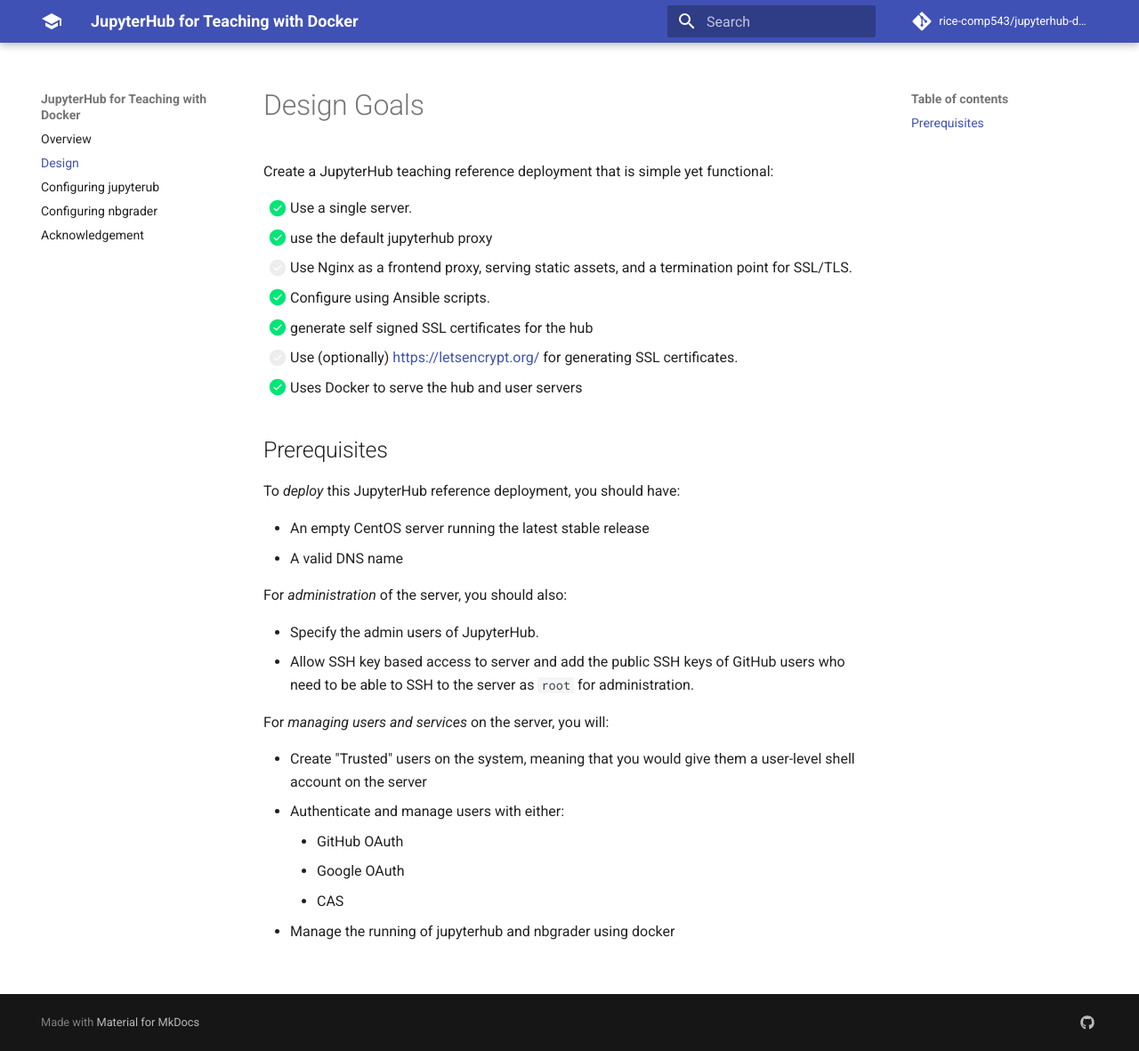
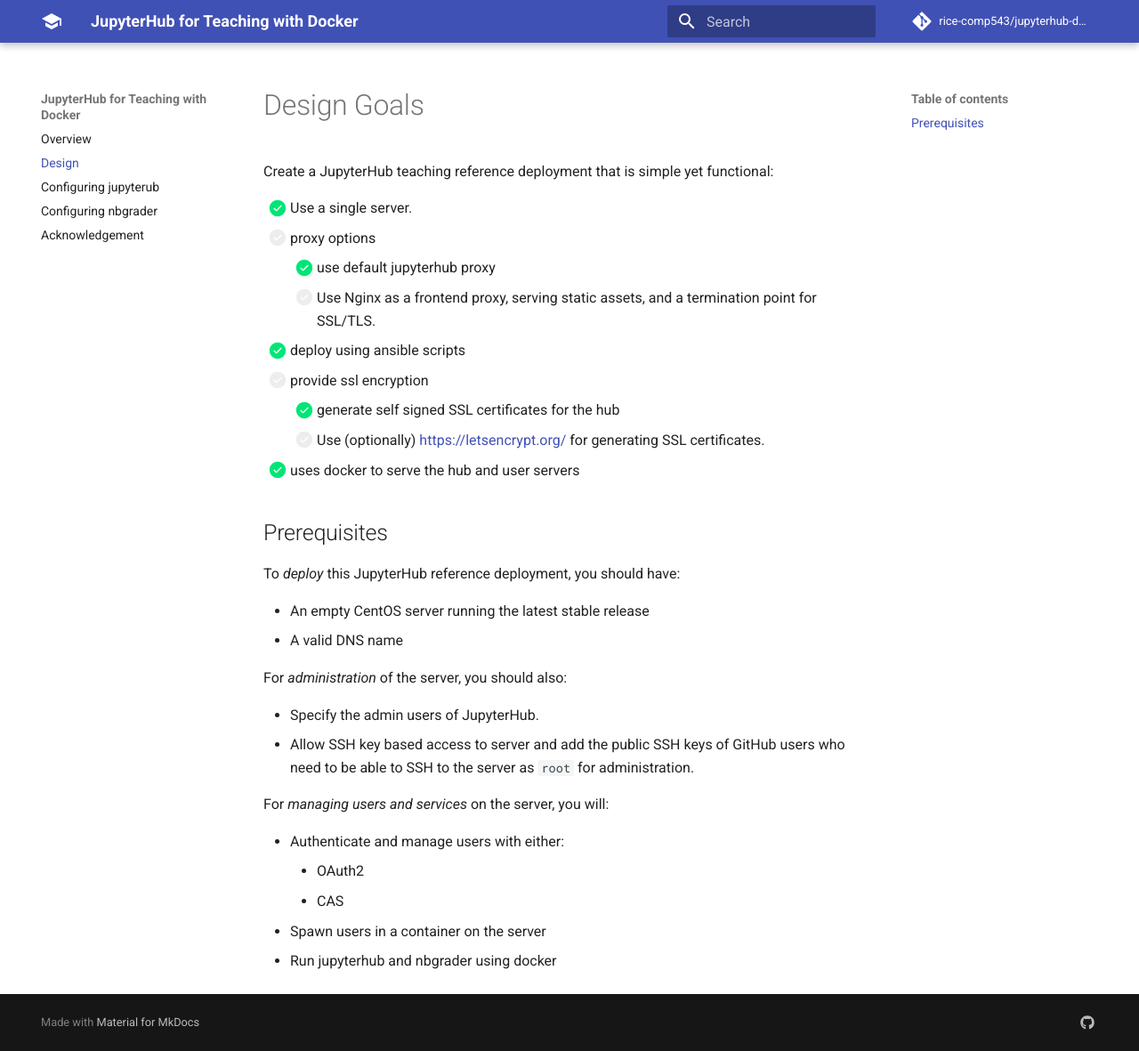
Before and after one commit to gvacaliuc/jupyterhub-deploy-teaching-docker, an MkDocs documentation site: the page built from docs/design.md, in a window 1280 px wide and 1181 px high. Shown: the whole window at 89% size. Built offline with MkDocs 1.6.1 and Material for MkDocs 9.7.7, drawn with Linux system fonts in a browser that asks for light colours; comment, search, counter and statistics services are not loaded.

Commit message:
updaetd docs

```diff
--- a/docs/design.md
+++ b/docs/design.md
@@ -4,13 +4,15 @@ Create a JupyterHub teaching reference deployment that is simple yet
 functional:
 
 * [x] Use a single server.
-* [x] use the default jupyterhub proxy
-* [ ] Use Nginx as a frontend proxy, serving static assets, and a termination
+* [ ] proxy options
+    * [x] use default jupyterhub proxy
+    * [ ] Use Nginx as a frontend proxy, serving static assets, and a termination
   point for SSL/TLS.
-* [x] Configure using Ansible scripts.
-* [x] generate self signed SSL certificates for the hub
-* [ ] Use (optionally) https://letsencrypt.org/ for generating SSL certificates.
-* [x] Uses Docker to serve the hub and user servers
+* [x] deploy using ansible scripts
+* [ ] provide ssl encryption
+    * [x] generate self signed SSL certificates for the hub
+    * [ ] Use (optionally) https://letsencrypt.org/ for generating SSL certificates.
+* [x] uses docker to serve the hub and user servers
 
 ## Prerequisites
 
@@ -27,10 +29,8 @@ For *administration* of the server, you should also:
 
 For *managing users and services* on the server, you will:
 
-- Create "Trusted" users on the system, meaning that you would give them a
-  user-level shell account on the server
 - Authenticate and manage users with either:
-    - GitHub OAuth
-    - Google OAuth
+    - OAuth2
     - CAS
-- Manage the running of jupyterhub and nbgrader using docker
+- Spawn users in a container on the server
+- Run jupyterhub and nbgrader using docker
```
